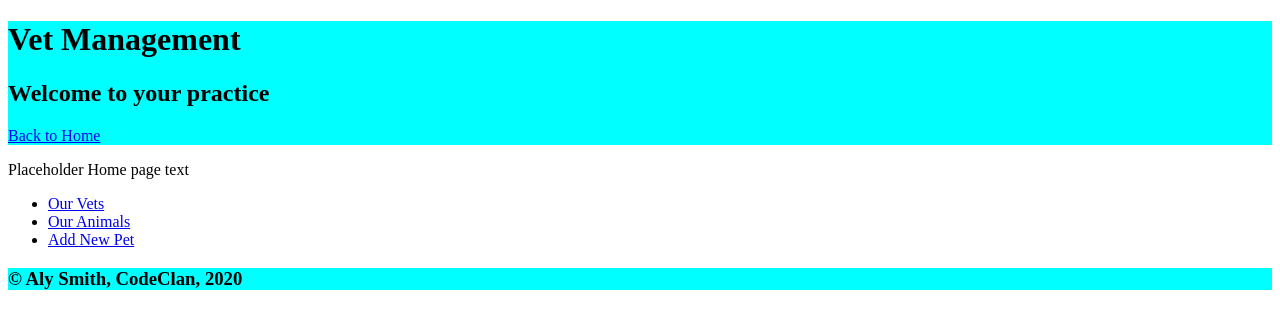
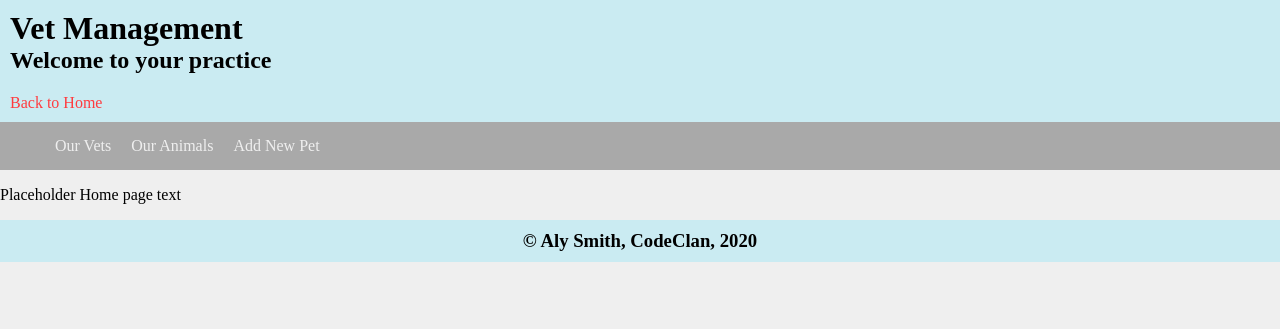
Before and after one commit to JaSmith13/vet_management_project, a Flask app: page / in a window 1280 px wide. Shown: the top 329 px of the page. Run offline with Flask 2, Linux system fonts and the light colour scheme.

Commit message:
adds styling to home page

```diff
--- a/vet_management/static/style.css
+++ b/vet_management/static/style.css
@@ -1,5 +1,66 @@
-header, footer{
-    background-color: aqua;
+body{
+    background-color: #EFEFEF;
+    margin: 0;
 }
 
-html
+header, footer{
+    background-color: #CAEBF2;
+}
+
+header > p {
+    margin: 0px;
+}
+
+ul{
+    margin: 0px;
+}
+
+hgroup{
+    padding: 10px;
+}
+
+h1, h2{
+    margin: 0px;
+}
+
+nav{
+    background-color: #A9A9A9;
+    padding: 5px;
+}
+
+a{
+    text-decoration: none;
+    color: #FF3B3F;
+    padding: 10px;
+    display: block;
+}
+
+a:hover{
+    color: #5a191a;
+    transition-duration: 0.2s;
+}
+
+ul{
+    list-style-type: none;
+    display:flex;
+    justify-content:flex-start;
+}
+
+li > a{
+    color: #EFEFEF;
+    padding: 10px;
+}
+
+li > a:hover{
+    color: black;
+    transition-duration: 0.2s;
+}
+
+footer {
+text-align: center;
+padding: 10px;
+}
+
+h3{
+    margin: 0;
+}
--- a/vet_management/templates/index.html
+++ b/vet_management/templates/index.html
@@ -2,7 +2,6 @@
 
 {% block content %}
     <section>
-        <p>Placeholder Home page text</p>
         <nav>
             <ul>
                 <li><a href="/vets">Our Vets</a></li>
@@ -10,5 +9,6 @@
                 <li><a href="/pets/new">Add New Pet</a></li>
             </ul>
         </nav>
+        <p>Placeholder Home page text</p>
     </section>
 {% endblock %}
```
